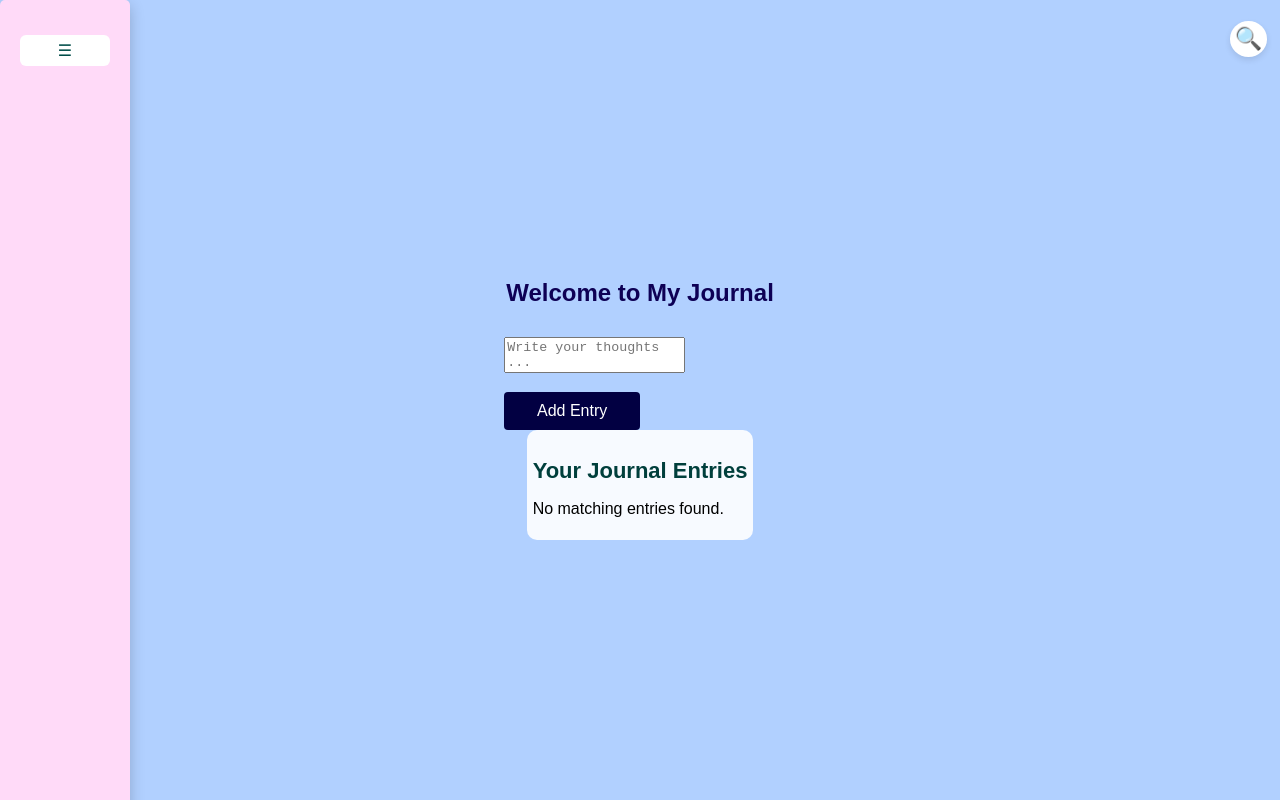
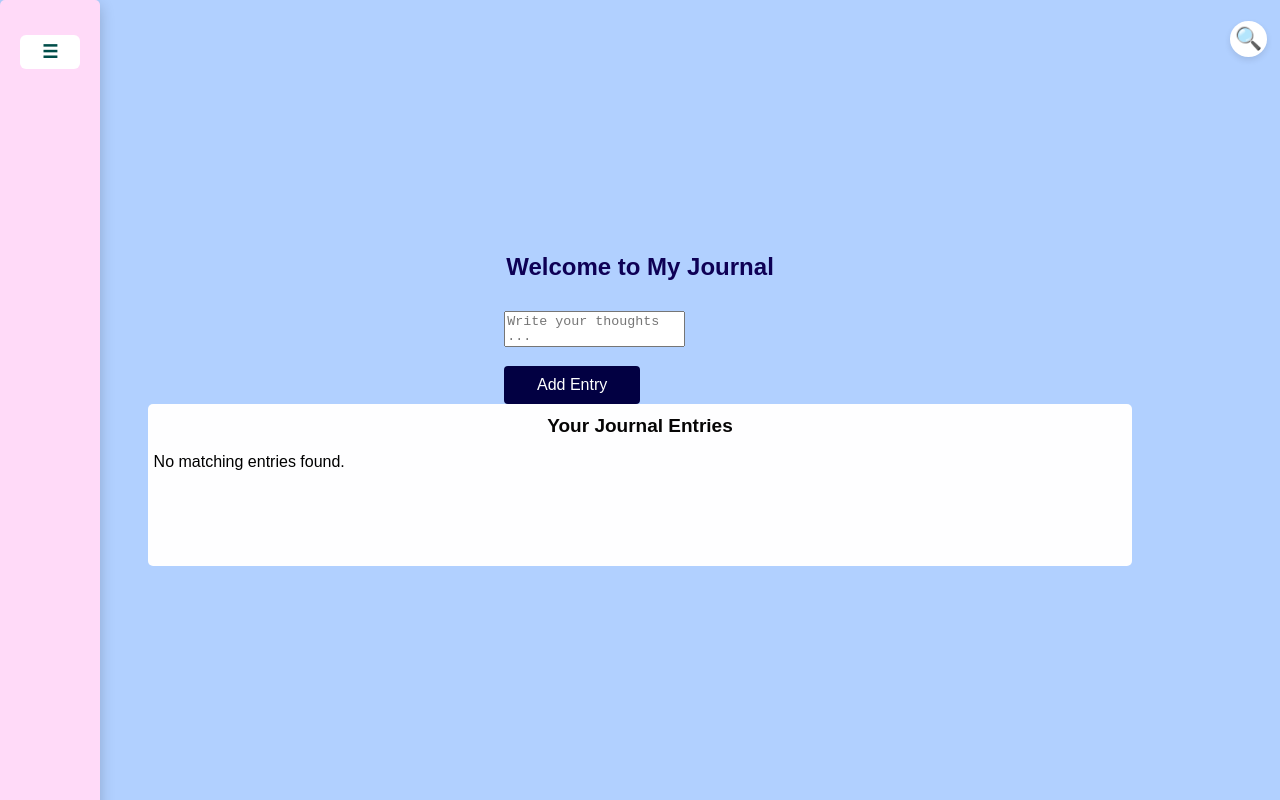
Before and after one commit to arpangreat/myjournal-app, a React (Create React App) app in the folder ui/: page /Homepage in a window 1280 px wide. Built offline with nearby package versions, Linux system fonts and the light colour scheme.

Commit message:
Added myjournal-app files

```diff
--- a/ui/src/Homepage.css
+++ b/ui/src/Homepage.css
@@ -2,8 +2,6 @@
 body {
   font-family: "Poppins", sans-serif;
   background-color: #f4f6f9;
-  justify-content: center;
-  align-items: center;
   height: 100vh;
   margin: 0;
   padding: 0;
@@ -11,7 +9,7 @@ body {
 
 .main-container {
   display: flex;
-  flex-direction: column; /* For top menu + content layout */
+  flex-direction: column;            /* For top menu + content layout */
   height: 100vh;
   width: 100vw;
   background-color: #f4f6f9;
@@ -19,33 +17,28 @@ body {
   position: relative;
   overflow: hidden;
 }
-/* Sidebar Dashboard */
+
 .sidebar {
-  width: 90px;
+  width: 60px;                           /* Sidebar Dashboard */
   background: #ffdaf8;
-  color: white;
   padding: 20px;
   border-radius: 5px;
   box-shadow: 0 5px 15px rgba(0, 0, 0, 0.2);
   cursor: pointer;
   transition: width 0.3s ease-in-out; /* Removed unnecessary transform */
   z-index: 2;
-  position: absolute;
-  left: 0;
-  top: 0;
-  height: 100vh;
+  position: absolute;left: 0;top: 0;height: 100vh;
 }
 .sidebar.expanded {
   width: 30vw; /* Expands without shifting its position */
 }
 
-/* Sidebar Toggle Button */
 .toggle-btn {
-  background: #ffffff;
+  background: #ffffff;     /* Sidebar Toggle Button background color*/
   color: rgb(0, 77, 73);
   padding: 6px;
   border: none;
-  font-size: bold 18px;
+  font-weight: bold; font-size:18px;
   cursor: pointer;
   border-radius: 6px;
   width: 100%;
@@ -55,13 +48,13 @@ body {
   background: #effdfc;
 }
 
-/* Sidebar Content */
 .sidebar-content {
-  margin-top: 20px;
+  margin-top: 10px;   /* Sidebar Content */
 }
 
 .sidebar h2 {
   font-size: 22px;
+  color: rgb(26, 35, 37);
   text-align: center;
   margin-bottom: 15px;
 }
@@ -85,9 +78,9 @@ body {
 /* Journal Area */
 .homepage-content {
   display: flex;
+  flex-direction: column; /* For top menu + content layout */
   justify-content: center;
   align-items: center;
-  flex-direction: column; /* For top menu + content layout */
   height: 100vh;
   width: 100vw;
   padding: 2rem;
@@ -98,19 +91,16 @@ body {
   position: relative;
   overflow: hidden;;
 }
-
-/* Adjust Journal Area when Sidebar Expands */
-.homepage-content.shifted {
-  margin-left: 75%;
-}
-
 /* Entries Section */
 .entries {
-  max-height: 200px; /* Limits height so scrollbar appears when needed */
+  height: 300px;
+  width: 80%;
+  max-height: 150px; /* Limits height so scrollbar appears when needed */
   overflow-y: auto; /* Enables vertical scrolling */
   padding: 6px;
-  background: rgba(255, 255, 255, 0.899);
-  border-radius: 10px;
+  background: #fffffffb;
+  box-sizing: content-box;
+  border-radius: 5px;
 }
 
 
@@ -131,18 +121,16 @@ body {
 textarea {
   resize: none;
 }
-
 h2 {
-  align-items: center;
+  text-align: center;
   color: #000000;
 }
-
 h3 {
-  color: #003f3c;
-  font-size: 22px;
-  margin-bottom: 1px;
+  color: #060505;
+  text-align: center;
+  font-size: 19px;
+  margin-top: 5px; margin-bottom: 5px;
 }
-
 ul {
   list-style: none;
   padding: 0;
@@ -151,7 +139,7 @@ ul {
 
 li {
   background: #ffffff;
-  padding: 14px;
+  padding: 5px;
   margin: 10px 0;
   border-radius: 8px;
   font-size: 16px;
@@ -162,7 +150,8 @@ li {
 }
 
 li:hover {
-  transform: scale(1.03);
+  transform: scale(1.01);
+  background-color: #fff7fb;
 }
 
 
```
